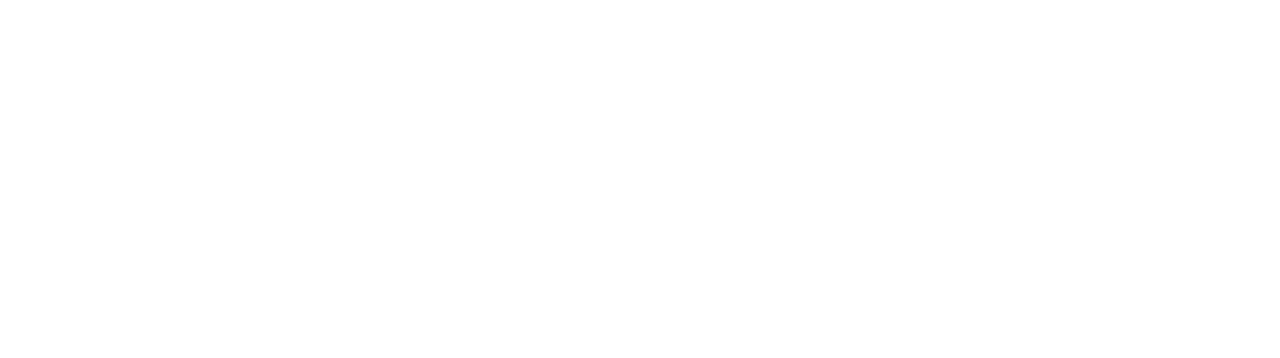
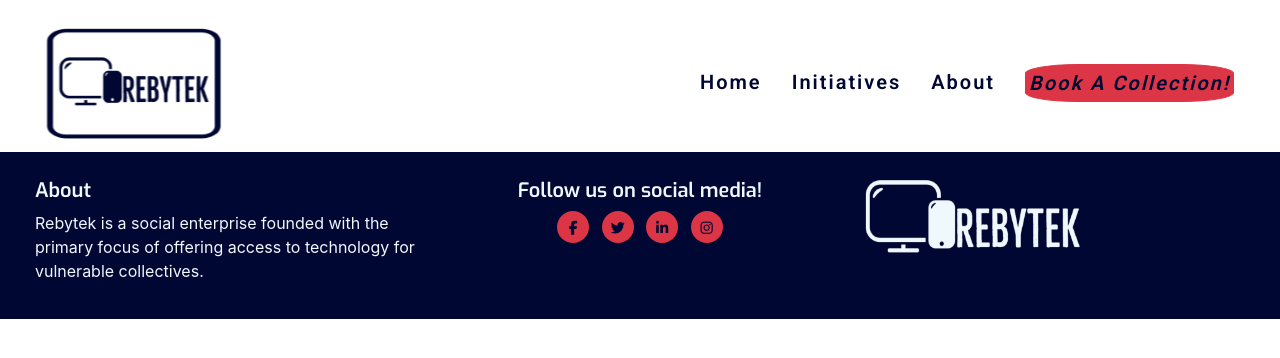
Before and after one commit to Mikatep/milestone-project-rebytek, a plain HTML site: page about.html in a window 1280 px wide. Drawn offline with nearby package versions, Linux system fonts and the light colour scheme.

Commit message:
header and footer added to pages other than index

```diff
--- a/about.html
+++ b/about.html
@@ -0,0 +1,89 @@
+<!DOCTYPE html>
+<html lang="en">
+<head>
+    <meta charset="UTF-8">
+    <meta http-equiv="X-UA-Compatible" content="IE=edge">
+    <meta name="viewport" content="width=device-width, initial-scale=1.0">
+    <link rel="stylesheet" href="https://stackpath.bootstrapcdn.com/bootstrap/4.3.1/css/bootstrap.min.css" integrity="sha384-ggOyR0iXCbMQv3Xipma34MD+dH/1fQ784/j6cY/iJTQUOhcWr7x9JvoRxT2MZw1T" crossorigin="anonymous">
+    <script src="https://kit.fontawesome.com/a315ab97c7.js" crossorigin="anonymous"></script>
+    <link rel="stylesheet" href="assets/css/style.css">
+    <title>Rebytek</title>
+</head>
+<body>
+  <header>
+    <article class="container-fluid mt-3">
+                <nav class="navbar navbar-expand-md navbar-light">
+                    <a href="index.html" class="logo navbar-brand"></a>
+                    <button class="navbar-toggler" type="button" data-toggle="collapse" data-target="#navbarTogglerDemo01" aria-controls="navbarTogglerDemo01" aria-expanded="false" aria-label="Toggle navigation">
+                      <span class="navbar-toggler-icon"></span>
+                    </button>
+                    <div class="collapse navbar-collapse" id="navbarTogglerDemo01">
+                      <ul id="ul-nav" class="navbar-nav ml-auto mt-2 mt-lg-0">
+                        <li class="nav-item active">
+                          <a class="nav-name" href="index.html">Home <span class="sr-only">(current)</span></a>
+                        </li>
+                        <li class="nav-item">
+                          <a class="nav-name" href="initiatives.html">Initiatives</a>
+                        </li>
+                        <li class="nav-item">
+                            <a class="nav-name" href="about.html">About</a>
+                          </li>
+                        <li class="nav-item">
+                            <a class="nav-name btn btn-danger font-italic" href="collection.html">Book A Collection!</a>
+                        </li>
+                      </ul>
+                    </div>
+                  </nav>
+        </div>
+  </header>
+  <footer class="container-fluid">
+    <div id="footer-details" class="row">
+        <div class="col-sm-4">
+            <a id="link-about" href="about.html">
+              <h5 id="head-about" class="general-sub">About</h5>
+            </a>
+            <p id="p-about" class="inline-block">
+                Rebytek is a social enterprise founded with the primary focus of offering access to technology for vulnerable collectives.
+            </p>
+        </div>
+        <div class="col-sm-4">
+            <h5 class="general-sub social">Follow us on social media!</h5>
+            <ul class="list-inline social-links">
+                <li class="list-inline-item">
+                    <a href="#" target="_blank">
+                        <i class="fa fa-facebook" aria-hidden="true"></i>
+                        <span class="sr-only">Facebook link</span>
+                    </a>
+                </li>
+                <li class="list-inline-item">
+                    <a href="#" target="_blank">
+                        <i class="fa fa-twitter" aria-hidden="true"></i>
+                        <span class="sr-only">Twitter link</span>
+                    </a>
+                </li>
+                <li class="list-inline-item">
+                    <a href="#" target="_blank">
+                        <i class="fa fa-linkedin" aria-hidden="true"></i>
+                        <span class="sr-only">Linkedin link</span>
+                    </a>
+                </li>
+                <li class="list-inline-item">
+                    <a href="#" target="_blank">
+                        <i class="fa fa-instagram" aria-hidden="true"></i>
+                        <span class="sr-only">Instagram link</span>
+                    </a>
+                </li>
+            </ul>
+        </div>
+        <div id="footer-last" class="col-sm-4">
+          <a href="index.html">
+          <img src="../assets/images/Rebytek Copyaliceblue1.png" id="footer-logo" alt="logo">
+        </a>
+      </div>
+    </div>
+</footer>
+<script src="https://code.jquery.com/jquery-3.3.1.slim.min.js" integrity="sha384-q8i/X+965DzO0rT7abK41JStQIAqVgRVzpbzo5smXKp4YfRvH+8abtTE1Pi6jizo" crossorigin="anonymous"></script>
+<script src="https://cdnjs.cloudflare.com/ajax/libs/popper.js/1.14.7/umd/popper.min.js" integrity="sha384-UO2eT0CpHqdSJQ6hJty5KVphtPhzWj9WO1clHTMGa3JDZwrnQq4sF86dIHNDz0W1" crossorigin="anonymous"></script>
+<script src="https://stackpath.bootstrapcdn.com/bootstrap/4.3.1/js/bootstrap.min.js" integrity="sha384-JjSmVgyd0p3pXB1rRibZUAYoIIy6OrQ6VrjIEaFf/nJGzIxFDsf4x0xIM+B07jRM" crossorigin="anonymous"></script>
+</body>
+</html>
--- a/assets/css/style.css
+++ b/assets/css/style.css
@@ -79,6 +79,11 @@ article {
 @media(max-width: 767px) {
     #footer-last {
         display:none;}
+}
+
+@media(max-width: 767px) {
+    #head-about, #p-about {
+        text-align: center;}
 }
 
 @media(max-width: 767px) {
```
Also changed, not shown: collection.html (+89 -0 lines), index.html (+5 -5 lines), initiatives.html (+89 -0 lines).
